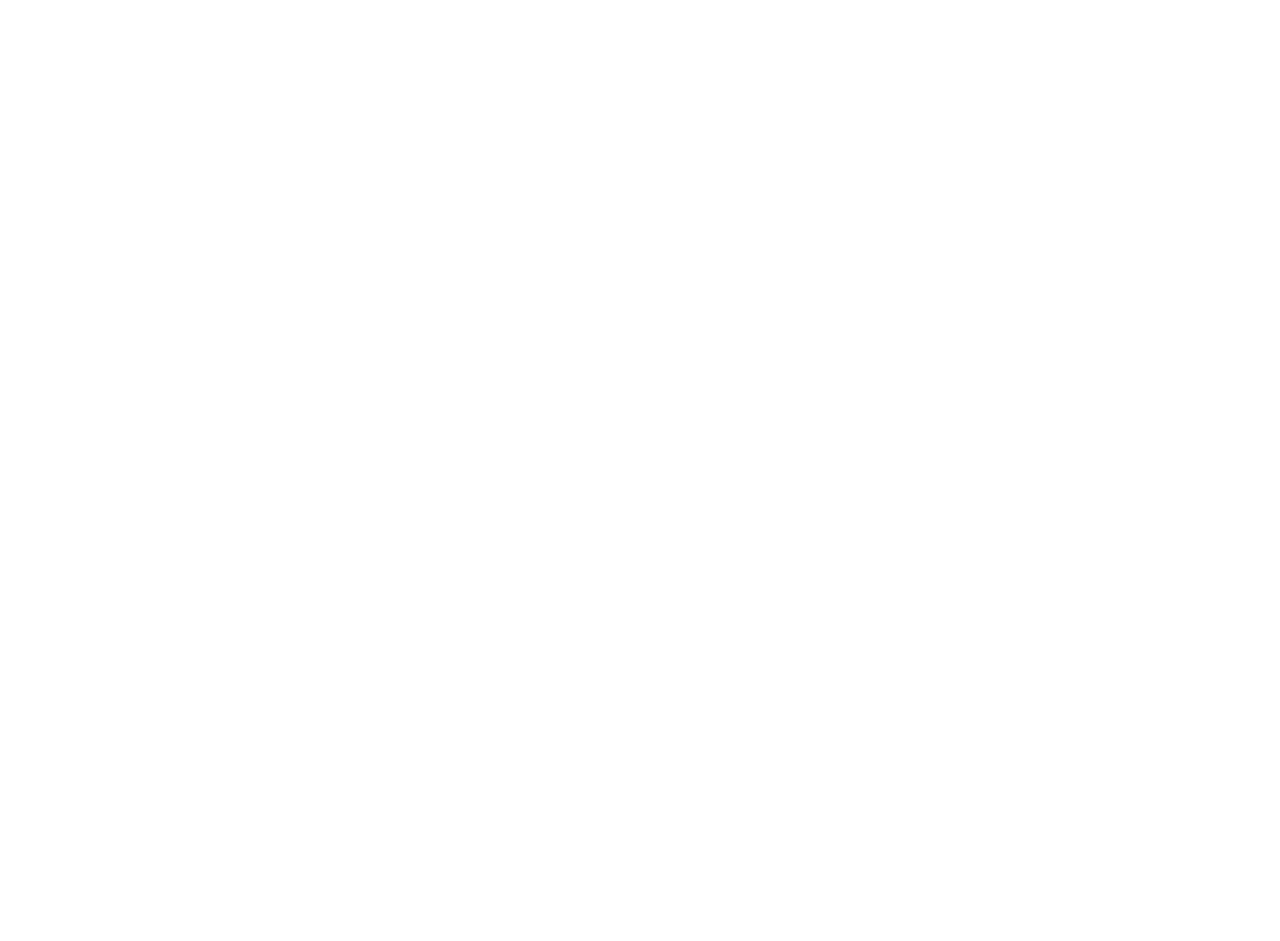
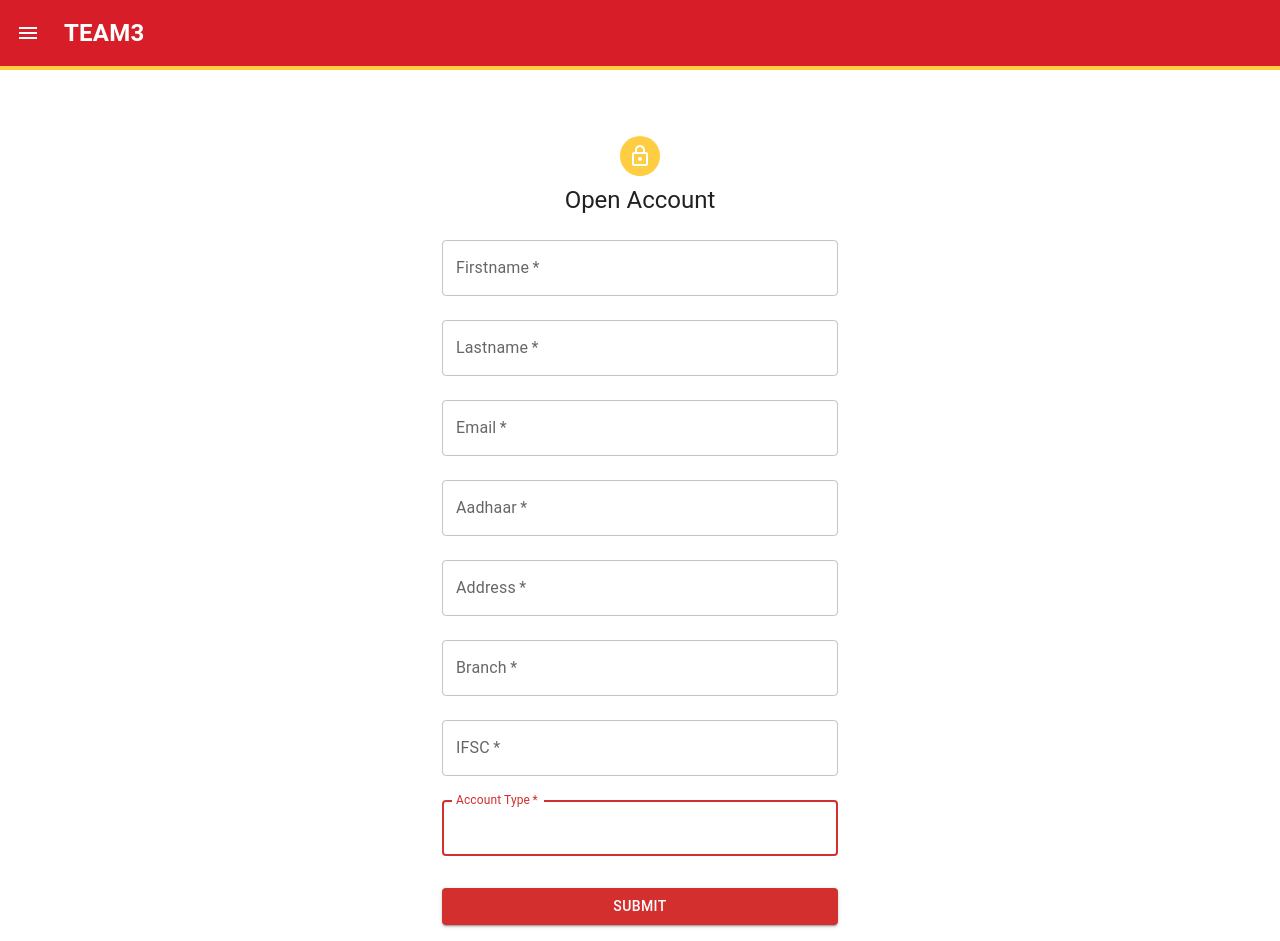
Before and after one commit to srijarkoroy/Training_Team3, a React (Create React App) app in the folder frontend/: page /openaccount in a window 1280 px wide. Before the commit this address had no page. Before the commit the page ends 800 px from the top, so only its background shows below. Built offline with nearby package versions, Linux system fonts and the light colour scheme.

Commit message:
added Open Account and axios

```diff
--- /dev/null
+++ b/frontend/db.json
@@ -0,0 +1,65 @@
+{
+  "openacc": [
+    {
+      "email": "asdfadf.cadf",
+      "firstname": "at",
+      "lastname": "asdf",
+      "aadhaar": "123456789012",
+      "branch": "wersdfa",
+      "ifsc": "S348765437",
+      "address": "asdfac,.",
+      "accounttype": "asdfawe",
+      "id": 9
+    },
+    {
+      "email": "asdf@adf.cadf",
+      "firstname": "at",
+      "lastname": "asdf",
+      "aadhaar": "123456789012",
+      "branch": "wersdfa",
+      "ifsc": "S348765437",
+      "address": "asdfac",
+      "accounttype": "asdfawe",
+      "id": 10
+    },
+    {
+      "email": "",
+      "firstname": "",
+      "lastname": "",
+      "aadhaar": "",
+      "branch": "",
+      "ifsc": "",
+      "address": "",
+      "accounttype": "",
+      "id": 11
+    },
+    {
+      "email": "sdfgfg",
+      "firstname": "sdffd",
+      "lastname": "sdfgsr",
+      "aadhaar": "sfdgs",
+      "branch": "sfvsdfg",
+      "ifsc": "grse",
+      "address": "fdggregdfv",
+      "accounttype": "vsdf",
+      "id": 15
+    }
+  ],
+  "posts": [
+    {
+      "id": 1,
+      "title": "json-server",
+      "author": "typicode"
+    }
+  ],
+  "comments": [
+    {
+      "id": 1,
+      "body": "some comment",
+      "postId": 1
+    }
+  ],
+  "profile": {
+    "name": "typicode"
+  }
+}
--- a/frontend/src/App.js
+++ b/frontend/src/App.js
@@ -3,6 +3,7 @@ import './App.css';
 import Login from './components/Login'
 import Navbar from './components/Navbar'
 import SignUp from './components/SignUp'
+import OpenAccount from './components/OpenAccount'
 import {Link, Route, Routes} from 'react-router-dom'
 
 function App() {
@@ -10,6 +11,7 @@ function App() {
     <div className="App">
       <Routes>
         <Route path="/" element={<div><Login /> <Navbar /> </div>} />
+        <Route path="/openaccount" element={<div><OpenAccount /> <Navbar /> </div>} />
         <Route path="/signup" element={<SignUp />} />
       </Routes>
 
--- a/frontend/src/components/Login.jsx
+++ b/frontend/src/components/Login.jsx
@@ -137,8 +137,13 @@ export default function Login() {
                 </Link>
               </Grid>
               <Grid item>
+                <Link href="/openaccount" variant="body2" color="error" >
+                  {"Open Bank Account"}
+                </Link>
+              </Grid>
+              <Grid item>
                 <Link href="/signup" variant="body2" color="error" >
-                  {"Don't have an account? Sign Up"}
+                  {"Don't have netbanking? Register here"}
                 </Link>
               </Grid>
             </Grid>
--- /dev/null
+++ b/frontend/src/components/OpenAccount.jsx
@@ -0,0 +1,279 @@
+import React, { useState } from "react";
+import Avatar from "@mui/material/Avatar";
+import Button from "@mui/material/Button";
+import CssBaseline from "@mui/material/CssBaseline";
+import TextField from "@mui/material/TextField";
+import FormControlLabel from "@mui/material/FormControlLabel";
+import Checkbox from "@mui/material/Checkbox";
+import Link from "@mui/material/Link";
+import Grid from "@mui/material/Grid";
+import Box from "@mui/material/Box";
+import LockOutlinedIcon from "@mui/icons-material/LockOutlined";
+import Typography from "@mui/material/Typography";
+import Container from "@mui/material/Container";
+import { createTheme, ThemeProvider } from "@mui/material/styles";
+import axios from "axios";
+
+// TODO remove, this demo shouldn't need to reset the theme.
+
+const defaultTheme = createTheme();
+
+export default function OpenAccount() {
+  const handleSubmit = async (event) => {
+    event.preventDefault();
+    const data = new FormData(event.currentTarget);
+    const url = "http://localhost:8090/openacc";
+    const header = { 'Content-Type': 'application/json' };
+    const sendData = {
+      email: data.get("email"),
+      firstname: data.get("firstname"),
+      lastname: data.get("lastname"),
+      aadhaar: data.get("aadhaar"),
+      branch: data.get("branch"),
+      ifsc: data.get("ifsc"),
+      address: data.get("address"),
+      accounttype: data.get("accounttype"),
+    };
+    console.log(sendData);
+    await axios.post(url, (sendData)).then((response)=>{
+          console.log('finish api call - response:::',response);
+        }).catch((error)=>{
+            console.log('something wrong:::',error);
+        });
+  };
+
+  const [email, setEmail] = useState("");
+  const [firstname, setFirstname] = useState("");
+  const [lastname, setLastname] = useState("");
+  const [aadhaar, setAadhaar] = useState("");
+  const [branch, setBranch] = useState("");
+  const [ifsc, setIfsc] = useState("");
+  const [address, setAddress] = useState("");
+  const [accounttype, setAccountType] = useState("");
+  const [error, setError] = useState("");
+
+  const handleEmailChange = (e) => {
+    setEmail(e.target.value);
+  };
+
+  const handleFirstnameChange = (e) => {
+    setFirstname(e.target.value);
+  };
+
+  const handleLastnameChange = (e) => {
+    setLastname(e.target.value);
+  };
+
+  const handleAadhaarChange = (e) => {
+    setAadhaar(e.target.value);
+  };
+
+  const handleBranchChange = (e) => {
+    setBranch(e.target.value);
+  };
+
+  const handleIfscChange = (e) => {
+    setIfsc(e.target.value);
+  };
+
+  const handleAddressChange = (e) => {
+    setAddress(e.target.value);
+  };
+
+  const handleAccountTypeChange = (e) => {
+    setAccountType(e.target.value);
+  }
+
+  const handleOpenAccount = () => {
+    const namePattern = /^[A-Za-z]/;
+    const aadhaarPattern = /^[0-9]{12,}/;
+    const ifscPattern = /^[A-Z0-9]{10,}/;
+    const addressPattern = /^[A-Za-z0-9,.]/
+    const passwordPattern =
+      /^(?=.*[A-Za-z])(?=.*\d)(?=.*[@$!%*?&])[A-Za-z\d@$!%*?&]{8,}$/;
+    const emailPattern = /^([A-Za-z0-9])+@+([A-Za-z])+.+([a-z])/;
+    if (!firstname.match(namePattern)) {
+      setError("First name can only contain alphabets");
+    } else if (!lastname.match(namePattern)){
+        setError("Last name can only contain alphabets");
+    } else if (!aadhaar.match(aadhaarPattern)){
+        setError("Aadhaar can only contain numbers");
+    } else if (!branch.match(namePattern)){
+        setError("Branch name can only contain alphabets");
+    } else if (!ifsc.match(ifscPattern)){
+        setError("Incorrect IFSC, should be 10 characters");
+    } else if (!address.match(addressPattern)){
+        setError("Address should not contain special characters");
+    } else if (!accounttype.match(namePattern)){
+        setError("Account Type can only contain alphabets");
+    }
+    else if (!email.match(emailPattern)) {
+      setError(
+        "Email must containt @ and ."
+      );
+    } else {
+      setFirstname("");
+      setLastname("");
+      setAadhaar("");
+      setBranch("");
+      setIfsc("");
+      setAddress("");
+      setEmail("");
+      setAccountType("");
+      setError("");
+    }
+  };
+
+  return (
+    <ThemeProvider theme={defaultTheme}>
+      <Container component="main" maxWidth="xs">
+        <CssBaseline />
+        <Box
+          sx={{
+            marginTop: 16,
+            display: "flex",
+            flexDirection: "column",
+            alignItems: "center",
+          }}
+        >
+          <Avatar sx={{ m: 1, bgcolor: "#FFCD41" }}>
+            <LockOutlinedIcon />
+          </Avatar>
+          <Typography component="h1" variant="h5">
+            Open Account
+          </Typography>
+          <Box
+            component="form"
+            onSubmit={handleSubmit}
+            noValidate
+            sx={{ mt: 1 }}
+          >
+            <TextField
+              margin="normal"
+              required
+              fullWidth
+              id="firstname"
+              label="Firstname"
+              name="firstname"
+              autoComplete="firstname"
+              color="error"
+              autoFocus
+              value={firstname}
+              onChange={handleFirstnameChange}
+            />
+            <TextField
+              margin="normal"
+              required
+              fullWidth
+              id="lastname"
+              label="Lastname"
+              name="lastname"
+              autoComplete="lastname"
+              color="error"
+              autoFocus
+              value={lastname}
+              onChange={handleLastnameChange}
+            />
+            <TextField
+              margin="normal"
+              required
+              fullWidth
+              id="email"
+              label="Email"
+              name="email"
+              type="email"
+              autoComplete="email"
+              color="error"
+              autoFocus
+              value={email}
+              onChange={handleEmailChange}
+            />
+            <TextField
+              margin="normal"
+              required
+              fullWidth
+              id="aadhaar"
+              label="Aadhaar"
+              name="aadhaar"
+              autoComplete="aadhaar"
+              color="error"
+              autoFocus
+              value={aadhaar}
+              onChange={handleAadhaarChange}
+            />
+            <TextField
+              margin="normal"
+              required
+              fullWidth
+              id="address"
+              label="Address"
+              name="address"
+              autoComplete="address"
+              color="error"
+              autoFocus
+              value={address}
+              onChange={handleAddressChange}
+            />
+            <TextField
+              margin="normal"
+              required
+              fullWidth
+              name="branch"
+              label="Branch"
+              id="branch"
+              autoComplete="branch"
+              color="error"
+              value={branch}
+              onChange={handleBranchChange}
+            />
+            <TextField
+              margin="normal"
+              required
+              fullWidth
+              id="ifsc"
+              label="IFSC"
+              name="ifsc"
+              autoComplete="ifsc"
+              color="error"
+              autoFocus
+              value={ifsc}
+              onChange={handleIfscChange}
+            />
+            <TextField
+              margin="normal"
+              required
+              fullWidth
+              id="accounttype"
+              label="Account Type"
+              name="accounttype"
+              autoComplete="type"
+              color="error"
+              autoFocus
+              value={accounttype}
+              onChange={handleAccountTypeChange}
+            />
+            <Button
+              type="submit"
+              fullWidth
+              variant="contained"
+              sx={{ mt: 3, mb: 2 }}
+              color="error"
+              onClick={handleOpenAccount}
+            >
+              Submit
+            </Button>
+
+            {error && (
+              <Typography
+                variant="body2"
+                sx={{ fontStyle: "italic", margin: "2% 0" }}
+              >
+                {error}
+              </Typography>
+            )}
+          </Box>
+        </Box>
+      </Container>
+    </ThemeProvider>
+  );
+}
```
